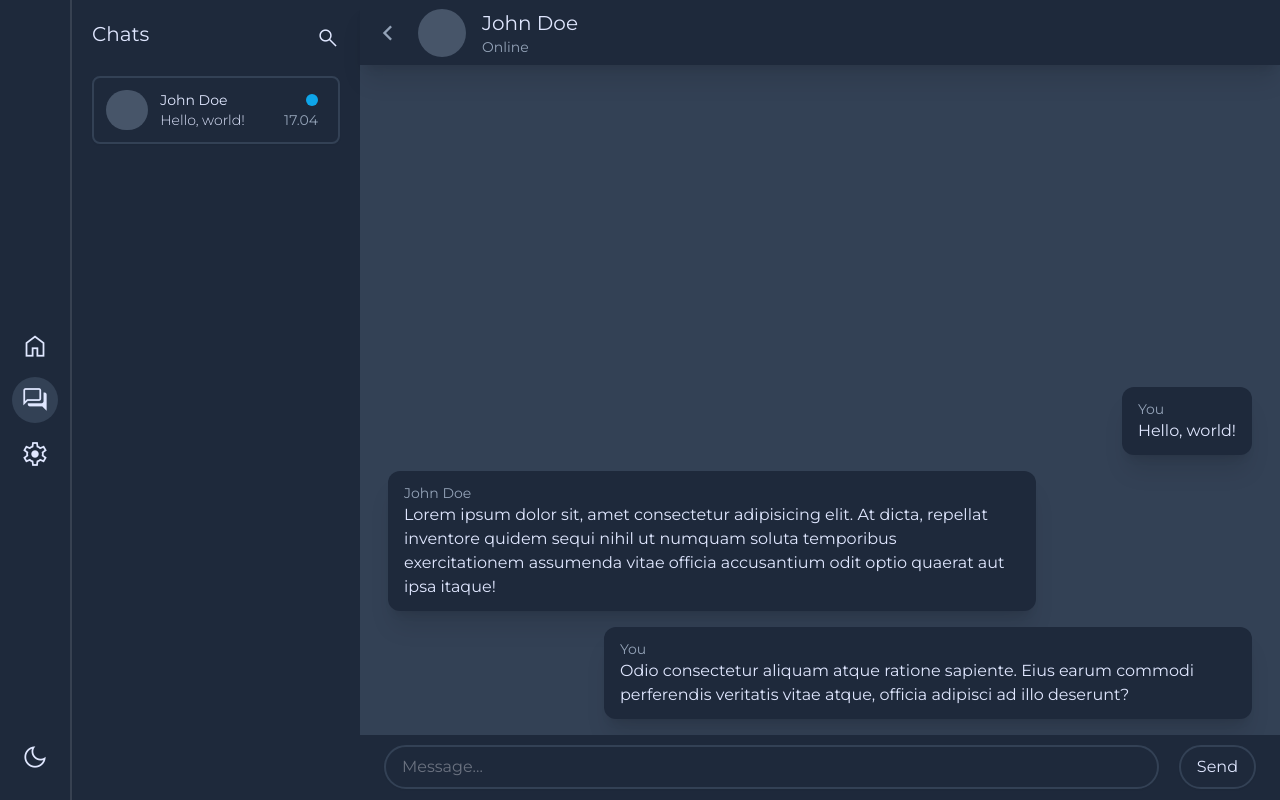
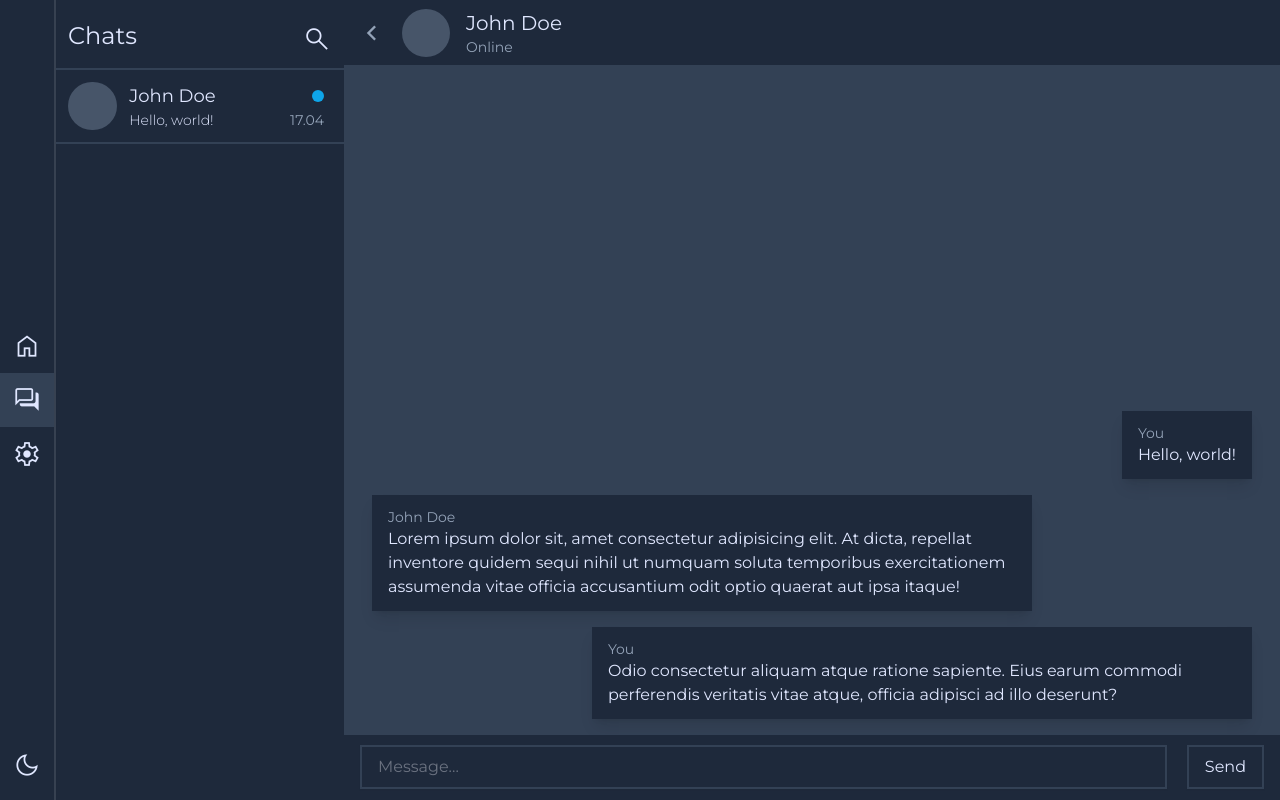
Before and after one commit to kchmie/mock-chatapp-resume, a React (Vite) app: page / in a window 1280 px wide. Built offline with nearby package versions, Linux system fonts and the light colour scheme.

Commit message:
Tweaked some elements

```diff
--- a/src/App.tsx
+++ b/src/App.tsx
@@ -6,37 +6,37 @@ import ThemeSwitcher from "./ThemeSwitcher"
 
 function App() {
   return (
-    <div className='w-screen h-screen font-montserrat bg-neutral-100 text-slate-900 dark:bg-slate-800 dark:text-indigo-100 flex sm:flex-row flex-col-reverse'>
+    <div className='w-screen h-screen font-montserrat bg-neutral-200 text-slate-900 dark:bg-slate-800 dark:text-indigo-100 flex sm:flex-row flex-col-reverse'>
       <div className='sm:flex '>
-        <div className="sm:p-2 p-1 sm:flex-col flex justify-center items-center bg-neutral-100 dark:bg-slate-800 dark:shadow-sm  dark:border-gray-700 border-gray-200 sm:border-r-2">
-          <span className="material-symbols-outlined px-2 m-1 text-3xl font-light rounded-full cursor-pointer aspect-square flex justify-center align-center items-center
-         dark:hover:bg-slate-700 hover:bg-neutral-200 transition-all duration-300">
+        <div className="sm:flex-col flex justify-center items-center bg-neutral-200 dark:bg-slate-800 dark:shadow-sm  dark:border-gray-700 border-gray-300 md:border-r-2 sm:border-t-0 border-t-2">
+          <span className="material-symbols-outlined px-3 text-3xl font-light cursor-pointer aspect-square flex justify-center align-center items-center
+         dark:hover:bg-slate-700 hover:bg-neutral-300 transition-all duration-300">
             home
           </span>
-          <span className="material-symbols-outlined px-2 m-1 text-3xl font-light rounded-full cursor-pointer aspect-square flex justify-center align-center items-center
-         dark:bg-slate-700 bg-neutral-200 transition-all duration-300">
+          <span className="material-symbols-outlined px-3 text-3xl font-light cursor-pointer aspect-square flex justify-center align-center items-center
+         dark:bg-slate-700 bg-neutral-300 transition-all duration-300">
             forum
           </span>
-          <span className="material-symbols-outlined px-2 m-1 text-3xl font-light rounded-full cursor-pointer aspect-square flex justify-center align-center items-center
-         dark:hover:bg-slate-700 hover:bg-neutral-200 transition-all duration-300">
+          <span className="material-symbols-outlined px-3 text-3xl font-light cursor-pointer aspect-square flex justify-center align-center items-center
+         dark:hover:bg-slate-700 hover:bg-neutral-300 transition-all duration-300">
             settings
           </span>
-          <div className="sm:absolute sm:bottom-4 hidden sm:block">
+          <div className="sm:absolute sm:bottom-2 hidden sm:block">
             <ThemeSwitcher />
           </div>
         </div>
-        <div className="p-5 h-full w-72 hidden md:block dark:border-r-0 border-gray-200 border-r-2">
-          <div className="flex justify-between align-center items-center mb-7">
-            <p className="text-xl">Chats</p>
-            <span className="material-symbols-outlined text-2xl font-light rounded-full cursor-pointer aspect-square flex justify-center align-center ml-6">
+        <div className="h-full w-72 hidden md:block">
+          <div className="p-5 px-3 pb-4 flex justify-between align-center items-center">
+            <p className="text-2xl">Chats</p>
+            <span className="material-symbols-outlined text-3xl font-light cursor-pointer aspect-square flex justify-center align-center ml-6">
               search
             </span>
           </div>
-          <div className="border-2 border-neutral-200 hover:bg-neutral-200 shadow-sm dark:border-slate-700 dark:hover:bg-slate-700 transition-all duration-300 p-3 rounded-lg flex cursor-pointer text-sm">
-            <div className="w-14 h-10 bg-slate-600 rounded-full"></div>
+          <div className="border-2 border-x-0 border-neutral-300 hover:bg-neutral-300 dark:border-slate-700 dark:hover:bg-slate-700 transition-all duration-300 p-3 flex cursor-pointer text-sm">
+            <div className="w-16 h-13 bg-slate-600 rounded-full"></div>
             <div className='ml-3 w-full'>
               <div className='flex justify-between items-center w-full pr-2'>
-                <div>John Doe</div>
+                <div className="text-lg">John Doe</div>
                 <div className='w-3 h-3 bg-sky-500 rounded-full'></div>
               </div>
               <div className='flex justify-between items-center w-full pr-2'>
@@ -47,8 +47,8 @@ function App() {
           </div>
         </div>
       </div>
-      <div className="w-full h-full dark:bg-slate-700 bg-neutral-200 flex flex-col">
-        <div className="h-20 dark:bg-slate-800 bg-neutral-100 flex items-center pl-3 sticky top-0 shadow-xl">
+      <div className="w-full h-full dark:bg-slate-700 bg-neutral-300 flex flex-col">
+        <div className="h-20 dark:bg-slate-800 bg-neutral-200 flex items-center pl-3 sticky top-0">
           <div className="pr-4 flex items-center ">
             <span className="material-symbols-outlined rotate-90 text-3xl text-slate-400 hover:cursor-pointer">
               expand_more
@@ -63,7 +63,7 @@ function App() {
         <div className="overflow-auto h-full w-full pt-20 pb-2 px-4 flex flex-col-reverse no-scrollbar">
           <div className="w-full flex justify-end p-3 py-2 items-center">
             <div className="w-3/4 flex justify-end">
-              <div className="dark:bg-slate-800 bg-neutral-100 p-4 py-3 rounded-xl shadow-xl w-fit">
+              <div className="dark:bg-slate-800 bg-neutral-200 p-4 py-3 shadow-lg w-fit">
                 <div className="text-slate-400 text-sm">You</div>
                 <div>Odio consectetur aliquam atque ratione sapiente. Eius earum commodi perferendis veritatis vitae atque, officia adipisci ad illo deserunt?</div>
               </div>
@@ -71,7 +71,7 @@ function App() {
           </div>
           <div className="w-full flex justify-start p-3 py-2 items-center">
             <div className="w-3/4 flex justify-start">
-              <div className="dark:bg-slate-800 bg-neutral-100 p-4 py-3 rounded-xl shadow-xl w-fit">
+              <div className="dark:bg-slate-800 bg-neutral-200 p-4 py-3 shadow-lg w-fit">
                 <div className="text-slate-400 text-sm">John Doe</div>
                 <div>Lorem ipsum dolor sit, amet consectetur adipisicing elit. At dicta, repellat inventore quidem sequi nihil ut numquam soluta temporibus exercitationem assumenda vitae officia accusantium odit optio quaerat aut ipsa itaque!</div>
               </div>
@@ -79,18 +79,18 @@ function App() {
           </div>
           <div className="w-full flex justify-end p-3 py-2 items-center">
             <div className="w-3/4 flex justify-end">
-              <div className="dark:bg-slate-800 bg-neutral-100 p-4 py-3 rounded-xl shadow-xl w-fit">
+              <div className="dark:bg-slate-800 bg-neutral-200 p-4 py-3 shadow-lg w-fit">
                 <div className="text-slate-400 text-sm">You</div>
                 <div>Hello, world!</div>
               </div>
             </div>
           </div>
         </div>
-        <div className="h-20 dark:bg-slate-800 w-full bg-neutral-100 flex justify-around items-center px-6">
-          <div className="w-full border-2 border-neutral-200 shadow-sm dark:border-slate-700 p-2 px-4 rounded-full" >
+        <div className="h-20 dark:bg-slate-800 w-full bg-neutral-200 flex justify-around items-center px-4">
+          <div className="w-full border-2 border-neutral-300 shadow-sm dark:border-slate-700 p-2 px-4" >
             <input type="text" placeholder="Message..." className="p-0 bg-transparent border-none w-full focus:ring-offset-0 focus:ring-0" />
           </div>
-          <div className="w-auto border-2 hover:cursor-pointer border-neutral-200 hover:bg-neutral-200 shadow-sm dark:border-slate-700 dark:hover:bg-slate-700 transition-all duration-300 ml-5 p-2 px-4 rounded-full" >
+          <div className="w-auto border-2 hover:cursor-pointer border-neutral-300 hover:bg-neutral-300 shadow-sm dark:border-slate-700 dark:hover:bg-slate-700 transition-all duration-300 ml-5 p-2 px-4" >
             Send
           </div>
         </div>
--- a/src/ThemeSwitcher.tsx
+++ b/src/ThemeSwitcher.tsx
@@ -23,8 +23,8 @@ function ThemeSwitcher() {
     }, [darkMode])
 
     return <>
-        <span className="material-symbols-outlined px-2 my-1 text-3xl font-light rounded-full cursor-pointer aspect-square flex justify-center items-center align-center
-         dark:hover:bg-slate-700 hover:bg-neutral-200 transition-all duration-300" onClick={() => { setDarkMode(!darkMode) }}>
+        <span className="material-symbols-outlined px-3  text-3xl font-light cursor-pointer aspect-square flex justify-center items-center align-center
+         dark:hover:bg-slate-700 hover:bg-neutral-300 transition-all duration-300" onClick={() => { setDarkMode(!darkMode) }}>
             {darkMode ? "dark_mode" : "light_mode"}
         </span>
     </>
```
